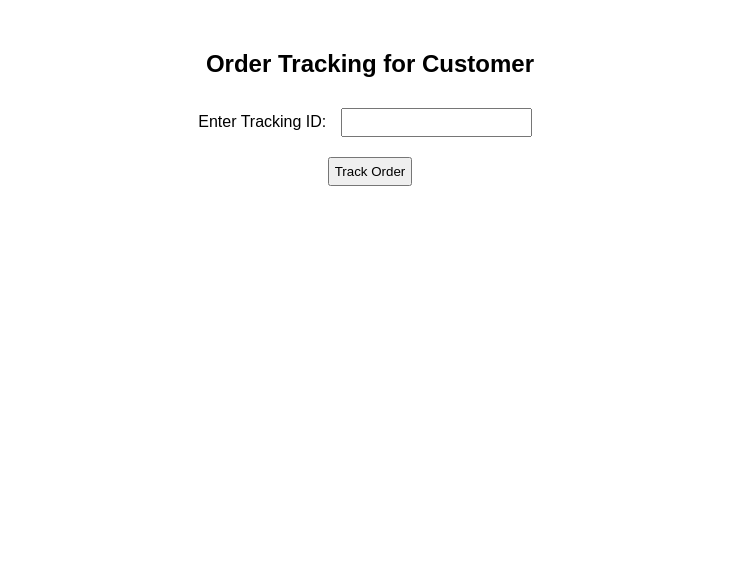
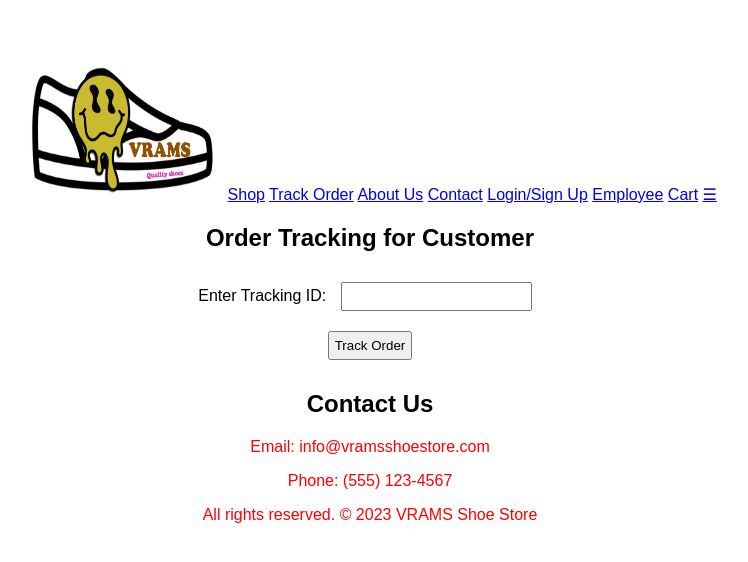
Before and after one commit to sanojkumaroad/-Databases-CSCI-466-NiU-DatabasesProject-, a PHP site: page /orderTracking.php in a window 1280 px wide. Shown: the top 562 px of the page, without its empty margins (270-1018 px from the left). Run offline with PHP 8.4, Linux system fonts and the light colour scheme; data that the repository does not hold is empty.

Commit message:
Update orderTracking.php

```diff
--- a/orderTracking.php
+++ b/orderTracking.php
@@ -4,9 +4,23 @@
     <meta charset="UTF-8">
     <meta name="viewport" content="width=device-width, initial-scale=1.0">
     <title>VRAMS Shoe Order Tracking</title>
-    <link rel="stylesheet" href="css/stylesOrderTracking.css">
+    <link rel="stylesheet" href="stylesOrderTracking.css">
 </head>
 <body>
+
+   <header>
+        <div class="navbar" id="navbar">
+            <a href="mainVRAMS.php"><img src="VRAMSLogo.png" alt="VRAMS logo" width="200" height="150"></a>
+            <a href="shop.php">Shop</a>
+            <a href="orderTracking.php">Track Order</a>
+            <a href="AboutUs.php">About Us</a>
+            <a href="Contact.php">Contact</a>
+            <a href="Login.php">Login/Sign Up</a>
+            <a href="InventoryCheck.php">Employee</a>
+            <a href="cart.php">Cart</a>
+            <a href="javascript:void(0);" class="icon" onclick="myFunction()"> &#9776; </a>
+        </div>
+    </header>
 
     <h2>Order Tracking for Customer</h2>
 
@@ -53,5 +67,13 @@
         <button type="submit" name="submit">Track Order</button>
     </form>
 
+    <footer>
+        <div class="contact-us">
+            <h2>Contact Us</h2>
+            <p>Email: info@vramsshoestore.com</p>
+            <p>Phone: (555) 123-4567</p>
+        </div>
+        <p>All rights reserved. © 2023 VRAMS Shoe Store</p>
+    </footer>
 </body>
 </html>
```
